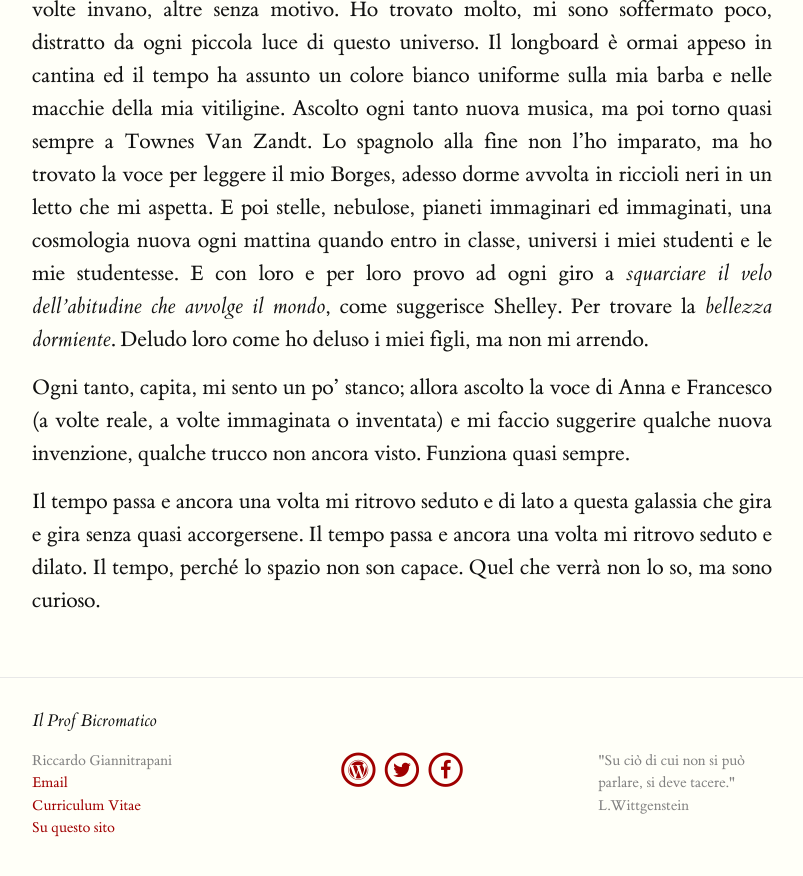
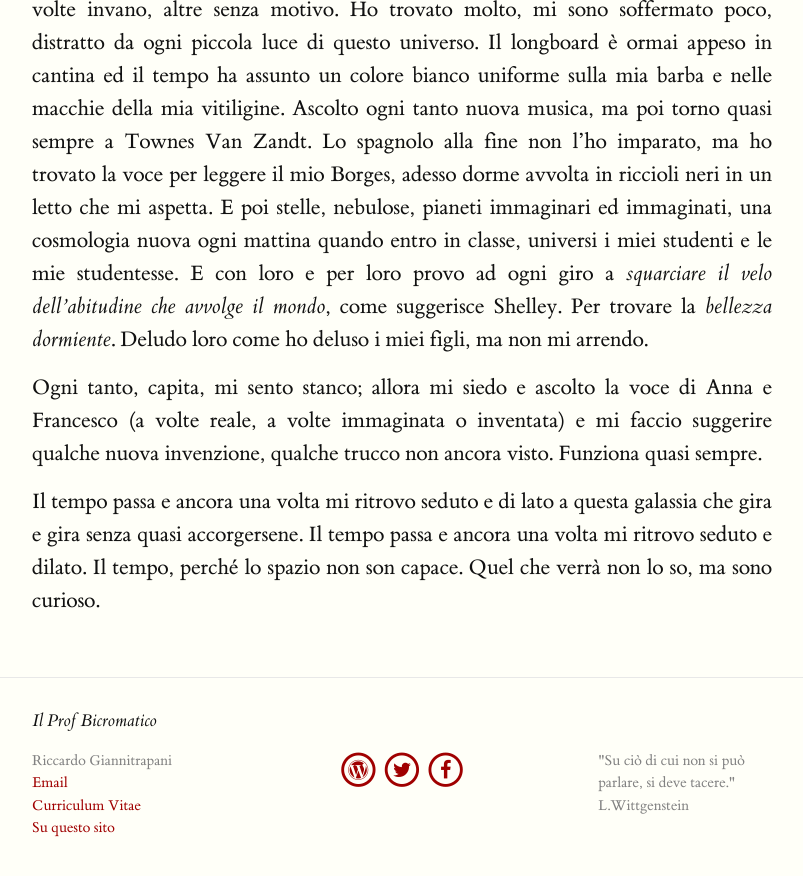
Before and after one commit to orporick/orporick.github.io, a Jekyll site: the page built from _posts/2020-01-07-di-lato.markdown, in a window 1280 px wide and 900 px high, scrolled down 692 px. Shown: the top 876 px of the window, without its empty margins (238-1041 px from the left). Built offline with Jekyll 4.4.1, drawn with Linux system fonts in a browser that asks for light colours; nearby versions of some CDN libraries; some web fonts are replaced.

Commit message:
Nuovo post

```diff
--- a/_posts/2020-01-07-di-lato.markdown
+++ b/_posts/2020-01-07-di-lato.markdown
@@ -33,7 +33,7 @@ miei studenti e le mie studentesse. E con loro e per loro provo ad ogni giro a
 Shelley. Per trovare la *bellezza dormiente*. Deludo loro come ho deluso i miei figli, ma
 non mi arrendo.
 
-Ogni tanto, capita, mi sento un po' stanco; allora ascolto la voce
+Ogni tanto, capita, mi sento stanco; allora mi siedo e ascolto la voce
 di Anna e Francesco (a volte reale, a volte immaginata o inventata) e mi faccio
 suggerire qualche nuova invenzione, qualche trucco non ancora visto. Funziona quasi sempre.
 
```
